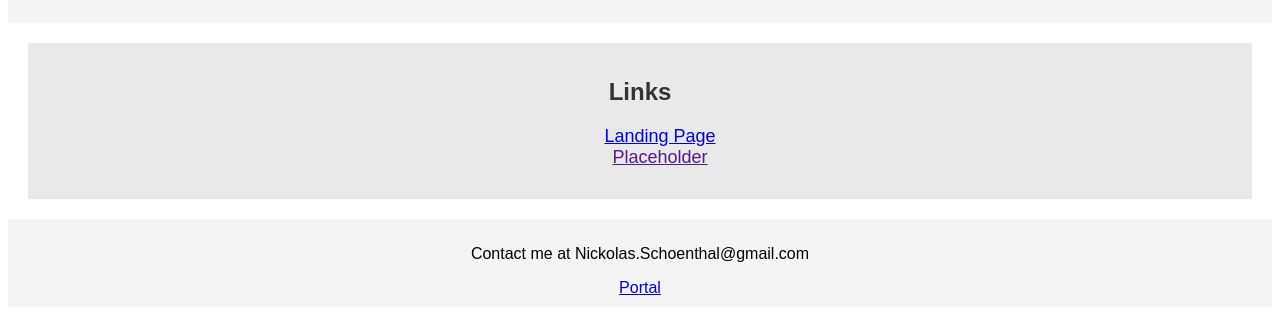
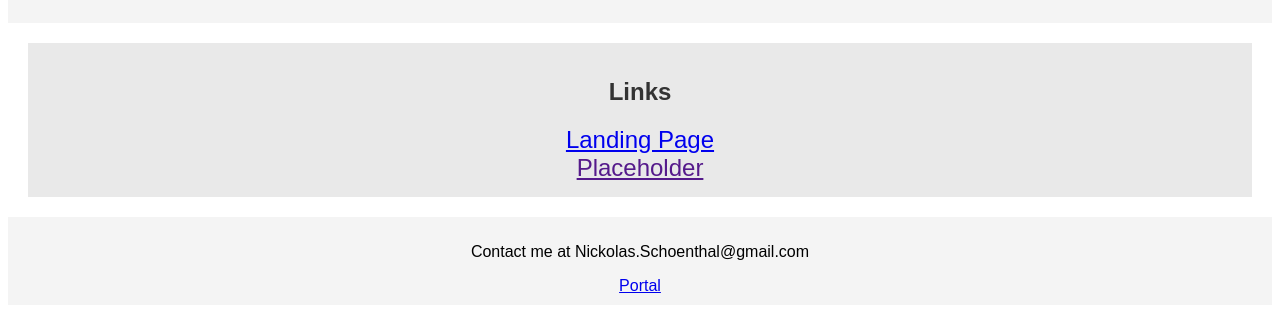
Before and after one commit to Fregity/Fregity.github.io, a plain HTML site: page portal.html in a window 1280 px wide. Shown: the part 119-450 px from the top of the page. Drawn offline with Linux system fonts and the light colour scheme.

Commit message:
font size change and div thing

```diff
--- a/portal.html
+++ b/portal.html
@@ -13,10 +13,11 @@
         </header>
         <section id="bio" id="center">
             <h2 id="center">Links</h2>
-            <ul id="center">
-                <a href="index.html" id="bigfont">Landing Page</a> </br>
+            <div id="center">
+                <a href="index.html" id="bigfont">Landing Page</a>
+                    </br>
                 <a href="" id="bigfont">Placeholder</a>
-            </ul>
+            </div>
         </section>
         <footer>
             <p>Contact me at Nickolas.Schoenthal@gmail.com</p>
--- a/styles.css
+++ b/styles.css
@@ -42,5 +42,5 @@ footer {
 }
 
 #bigfont {
-    font-size: large;
+    font-size: x-large;
 }
```
